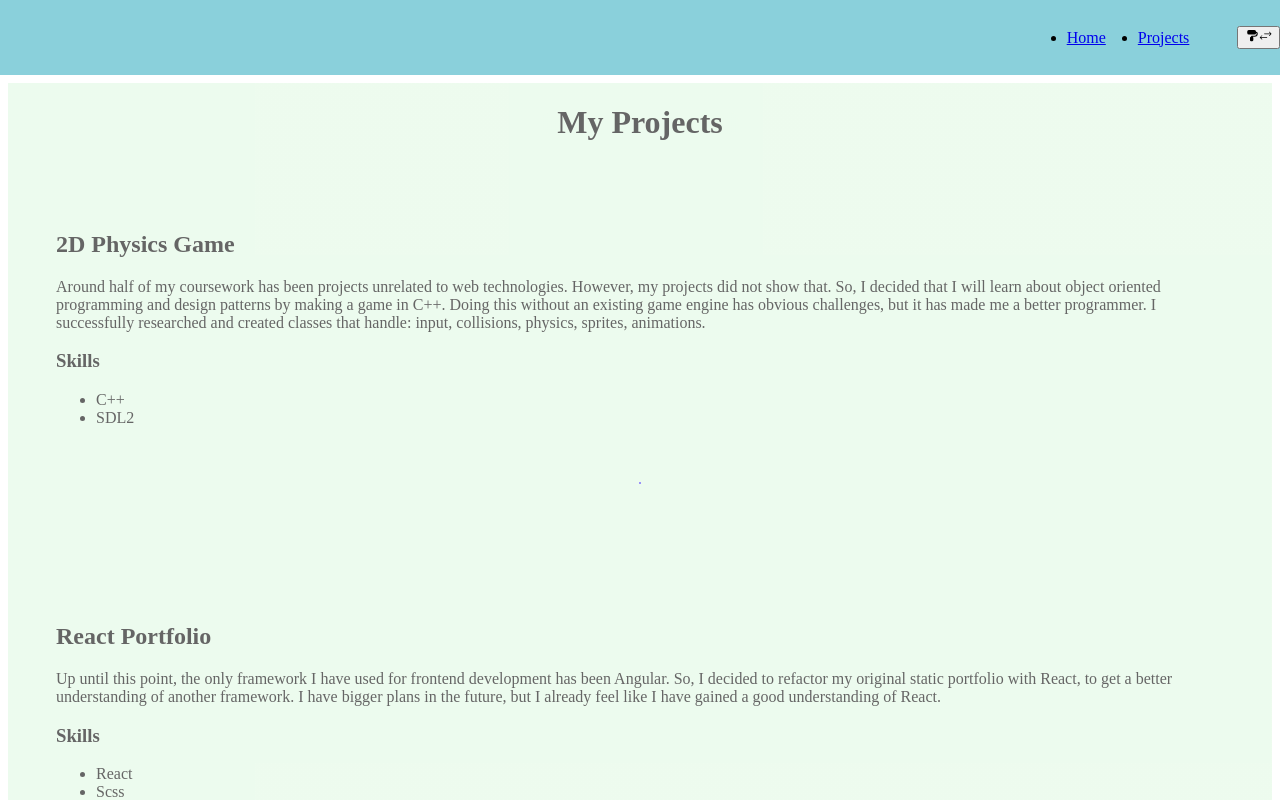
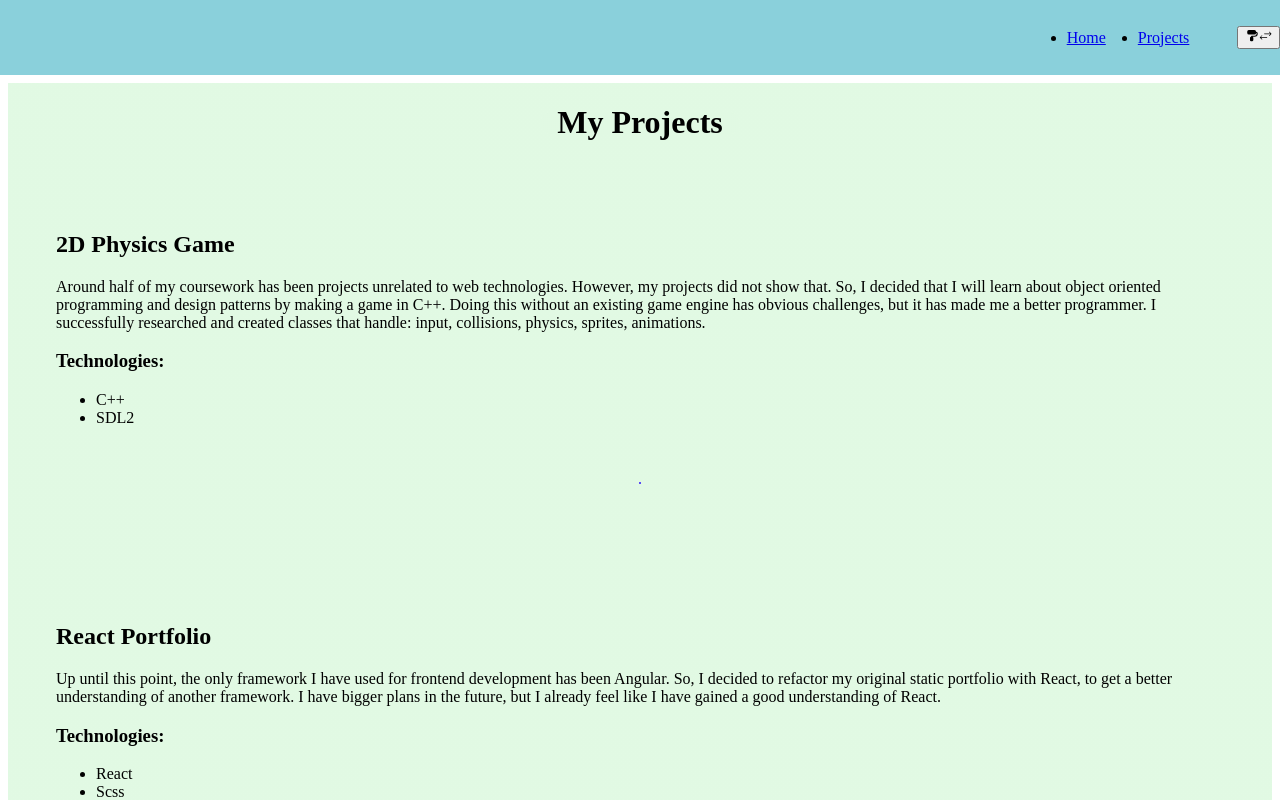
Before and after one commit to Cosillow/Personal-Website, a React (Vite) app in the folder vite-personal-website/: page /projects in a window 1280 px wide. Shown: the top 800 px of the page. Built offline with nearby package versions, Linux system fonts and the light colour scheme.

Commit message:
fixed opacity quirk in projects (noticed the secondary color was lighter than that in the header)

```diff
--- a/vite-personal-website/src/pages/ProjectsPages/FirstProjects.tsx
+++ b/vite-personal-website/src/pages/ProjectsPages/FirstProjects.tsx
@@ -2,17 +2,15 @@ import { Link } from "react-router-dom";
 import styled from "styled-components";
 
 const ParallaxBG = styled.div`
-    /* background-color: #e5e5f7; */
-    opacity: 0.6;
     background-image: radial-gradient(var(--color-accent) 1.6500000000000001px, var(--color-primary ) 1.6500000000000001px);
     background-size: 33px 33px;
-
-
     background-attachment: fixed;
     display: flex;
     flex-direction: column;
-    /* justify-content: center; */
     align-items: center;
+    // Set stacking context (without this, the before on BackgroundHeading doesn't show)
+    position: relative;
+    z-index: 1;
 `
 
 const BackgroundHeading = styled.h1`
@@ -56,7 +54,7 @@ const projectCard: React.FC<ProjectCardProps> = (props: ProjectCardProps) => {
         <ProjectCard key={props.name} className="bg-secondary">
             <h2 className="font-md">{props.name}</h2>
             <p className="font-xs">{props.description}</p>
-            <h3 className="font-sm m-v-sm m-l-sm">Skills</h3>
+            <h3 className="font-sm m-v-sm m-l-sm">Technologies:</h3>
             <ul className="styled font-sm">
                 {props.tags.map((tag: string, index: number) =>
                     <li key={index}>{tag}</li>
```
